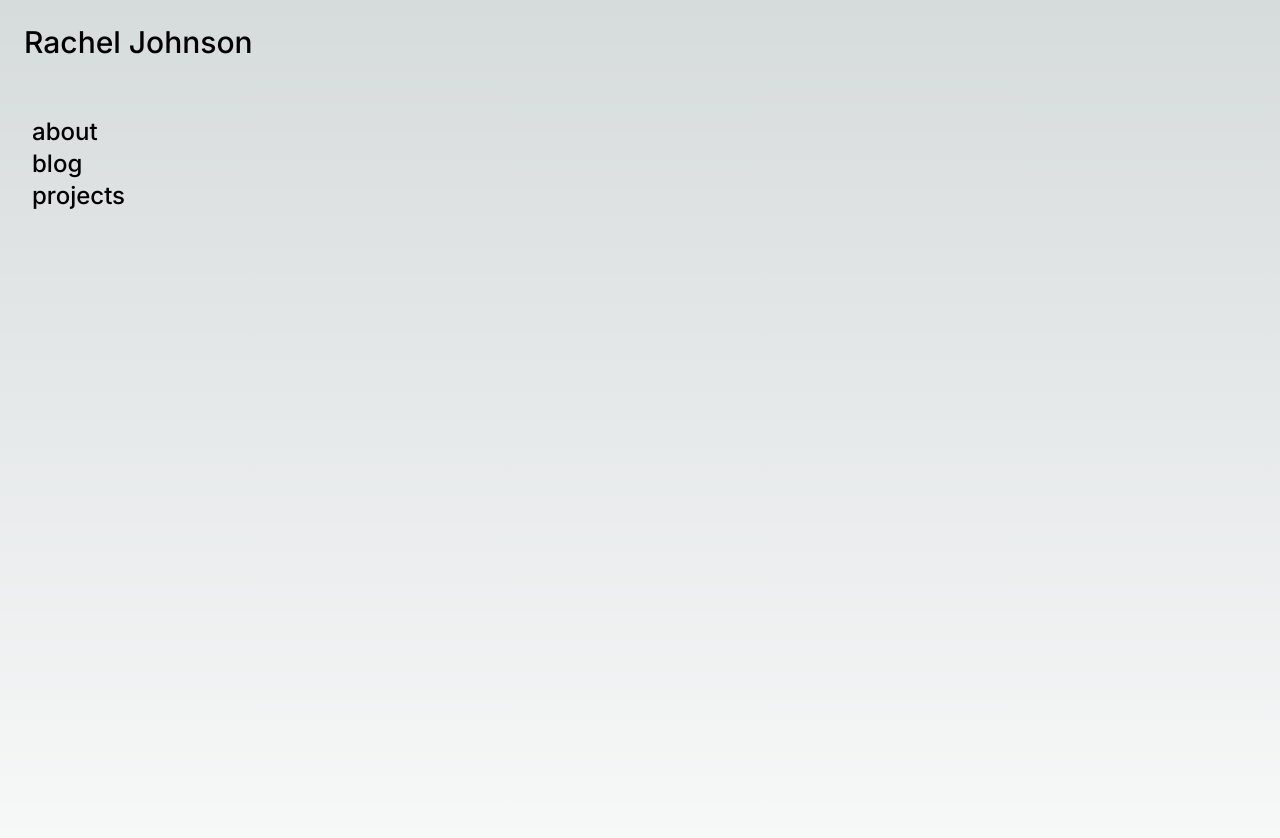
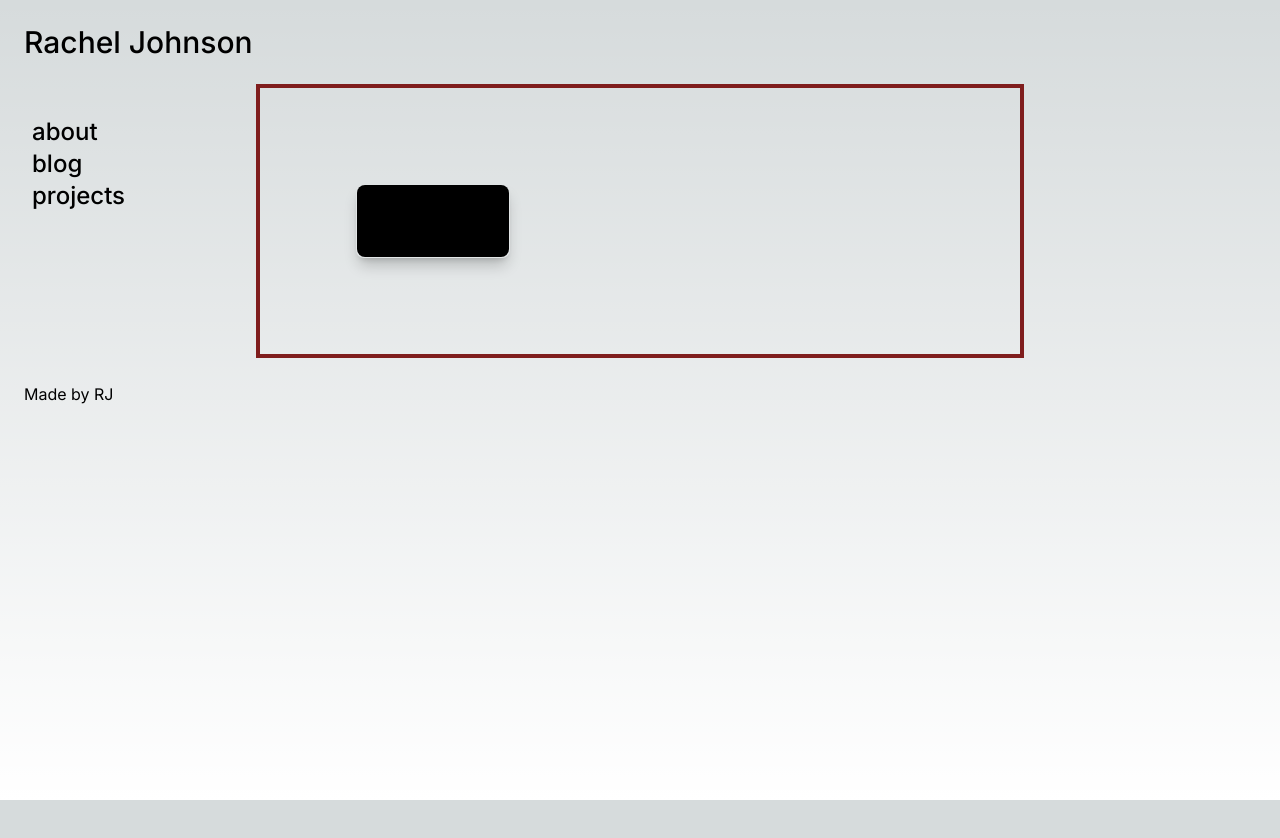
Before and after one commit to jrachelr/racheldev, a Next.js app: page / in a window 1280 px wide. Shown: the top 838 px of the page. After the commit the page ends 800 px from the top, so only its background shows below. Built offline with nearby package versions, Linux system fonts and the light colour scheme.

Commit message:
werkin hard

```diff
--- a/package.json
+++ b/package.json
@@ -3,7 +3,7 @@
   "version": "0.1.0",
   "private": true,
   "scripts": {
-    "dev": "next dev",
+    "dev": "next dev -p 8000",
     "build": "next build",
     "start": "next start",
     "lint": "next lint"
--- a/src/app/layout.tsx
+++ b/src/app/layout.tsx
@@ -1,3 +1,6 @@
+import Footer from "../components/Footer";
+import Header from "../components/Header";
+import SidebarNav from "../components/SidebarNav";
 import "./globals.css";
 import { Inter } from "next/font/google";
 
@@ -11,7 +14,22 @@ export const metadata = {
 export default function RootLayout({ children }: React.PropsWithChildren) {
   return (
     <html lang="en">
-      <body className={inter.className}>{children}</body>
+      <body className={inter.className}>
+        <div className="min-h-screen">
+          <Header />
+          <div className="flex flex-row h-full">
+            <SidebarNav />
+            <main className="flex border-4 h-full border-red-900 w-3/5 items-center justify-between p-24">
+              <div className=" bg-vc-border-gradient rounded-lg p-px shadow-lg shadow-black/20">
+                <div className="rounded-lg bg-black p-3.5 lg:p-6">
+                  {children}
+                </div>
+              </div>
+            </main>
+          </div>
+          <Footer />
+        </div>
+      </body>
     </html>
   );
 }
--- a/src/app/page.tsx
+++ b/src/app/page.tsx
@@ -1,14 +1,11 @@
-import SidebarNav from "../components/SidebarNav";
-
-import Header from "../components/Header";
-
+/* eslint-disable react/no-unescaped-entities */
+/* eslint-disable react/jsx-no-comment-textnodes */
 export default function Home() {
   return (
     <>
-      <Header />
-      <SidebarNav />
-
-      <main className="flex min-h-screen flex-col items-center justify-between p-24"></main>
+      <div>
+        <p>Hi, I'm Rachel</p>
+      </div>
     </>
   );
 }
--- a/src/app/posts/page.tsx
+++ b/src/app/posts/page.tsx
@@ -1,3 +1,4 @@
+import MainContent from "../../components/MainContent";
 import PostList from "../../components/PostList";
 import getPostMetadata from "../../components/getPostMetadata";
 
@@ -5,6 +6,7 @@ export default function Page() {
   const postMetadata = getPostMetadata();
   return (
     <div>
+      <MainContent>
         <h1 className="font-kasei font-bold text-4xl pb-8">Blog</h1>
         {postMetadata &&
           postMetadata
@@ -12,6 +14,7 @@ export default function Page() {
               (a, b) => new Date(b.date).getDate() - new Date(a.date).getDate()
             )
             .map((post) => <PostList key={post.slug} {...post} />)}
+      </MainContent>
     </div>
   );
 }
--- /dev/null
+++ b/src/components/Footer.tsx
@@ -0,0 +1,7 @@
+export default function Footer() {
+  return (
+    <footer className="flex p-6 m-0 w-full items-center justify-between">
+      <div>Made by RJ</div>
+    </footer>
+  );
+}
--- a/src/components/MainContent.tsx
+++ b/src/components/MainContent.tsx
@@ -1 +1,9 @@
-export default function MainContent({ children }) {}
+export default function MainContent({ children }) {
+  return (
+    <div className="bg-vc-border-gradient rounded-lg p-px shadow-lg shadow-black/20">
+      <div className="rounded-lg bg-black p-3.5 lg:p-6">
+        <div className="space-y-8">{children}</div>
+      </div>
+    </div>
+  );
+}
--- a/src/components/SidebarNav.tsx
+++ b/src/components/SidebarNav.tsx
@@ -1,24 +1,23 @@
 import NavLink from "./NavLink";
 
+export default function SidebarNav() {
   const links = [
     { label: "about", link: "/about" },
     { label: "blog", link: "/posts" },
     { label: "projects", link: "/projects" },
   ];
 
-export default function SidebarNav() {
   return (
+    <div className="w-1/5 h-full">
       <nav>
-      <div className="w-2/5">
         <ul className="p-8">
           <li className="text-2xl font-medium flex flex-col">
             {links.map((link) => (
-              // eslint-disable-next-line react/jsx-key
-              <NavLink link={link} />
+              <NavLink key={link.label} link={link} />
             ))}
           </li>
         </ul>
+      </nav>
     </div>
-    </nav>
   );
 }
```
Lines whose indentation alone changed are shown as unchanged.
